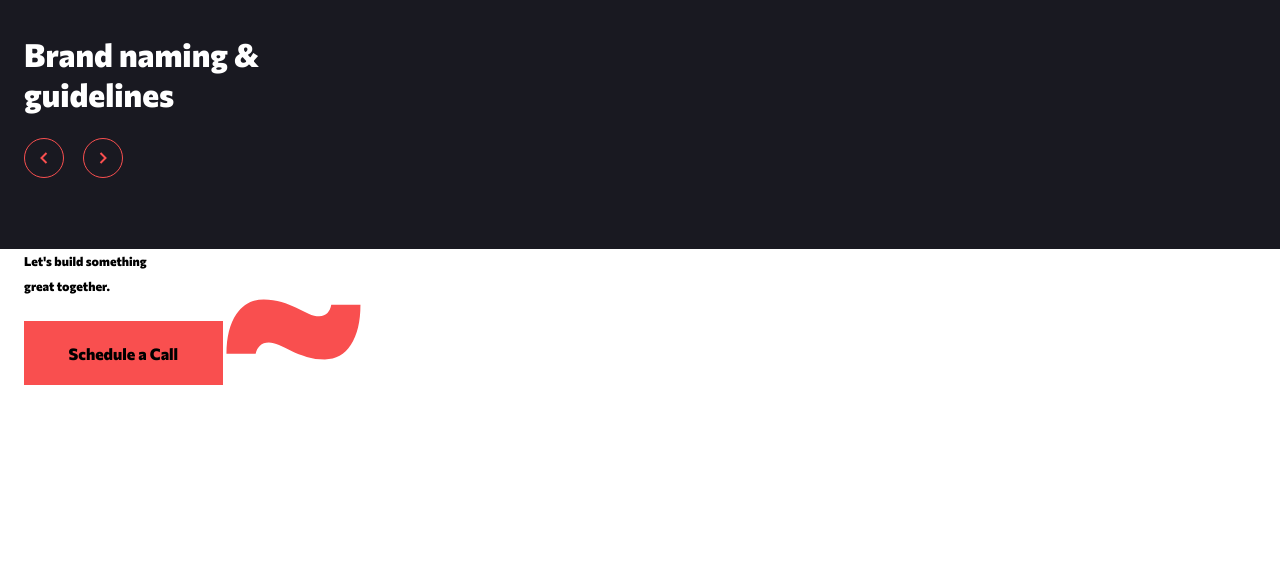
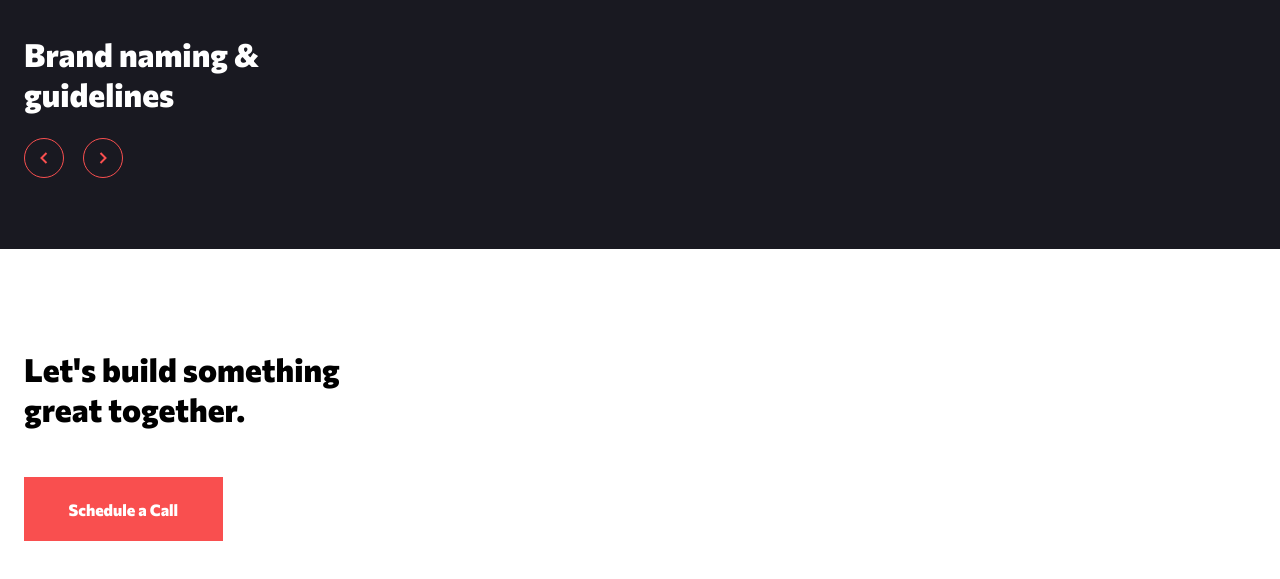
Before and after one commit to richieAiello/creative-agency-website, a website built with Parcel: page src/index.html in a window 1280 px wide. Shown: the part 2536-3115 px from the top of the page. Before the commit the page ends 2921 px from the top, so only its background shows below. Built offline with nearby package versions, Linux system fonts and the light colour scheme.

Commit message:
Styled footer in main.scss.

```diff
--- a/src/main.scss
+++ b/src/main.scss
@@ -245,6 +245,23 @@ $light-red: #FF9393;
 }
 
 /******************************
+  Footer
+******************************/
+.footer {
+  padding: 6.25rem 0;
+
+  &__heading {
+    font-size: 2rem;
+    line-height: 2.5rem;
+    margin-bottom: 3rem;
+  }
+
+  .bg-wave-red {
+    display: none;
+  }
+}
+
+/******************************
   Buttons
 ******************************/
 .btn {
@@ -267,6 +284,7 @@ $light-red: #FF9393;
     line-height: 19.57px;
     padding: 1.4375rem 2.78125rem 1.3125rem 2.78125rem;
     background-color: $red;
+    color: $white;
 
     &:hover,
     &:focus {
```
Also changed, not shown: src/index.html (+1 -0 lines).
